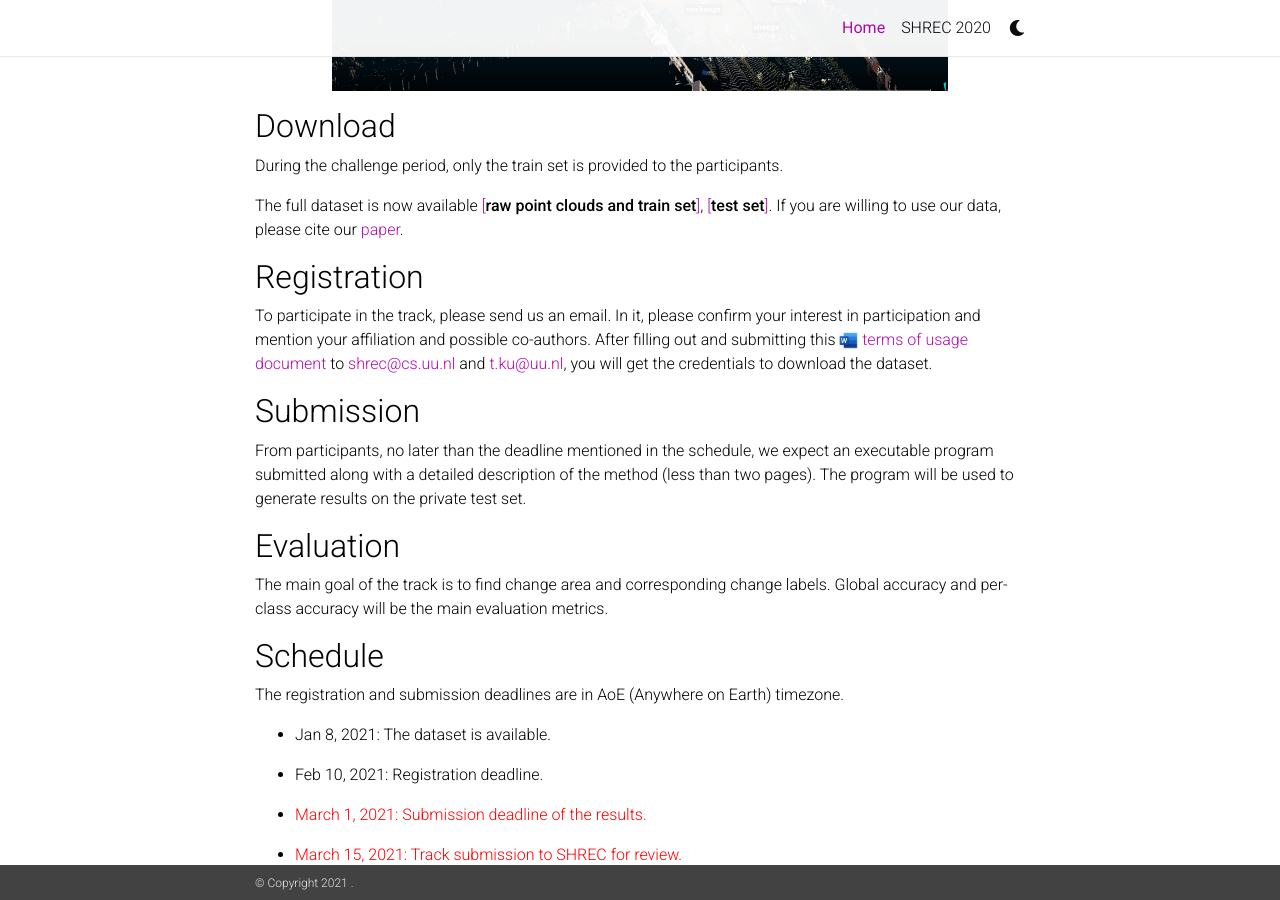
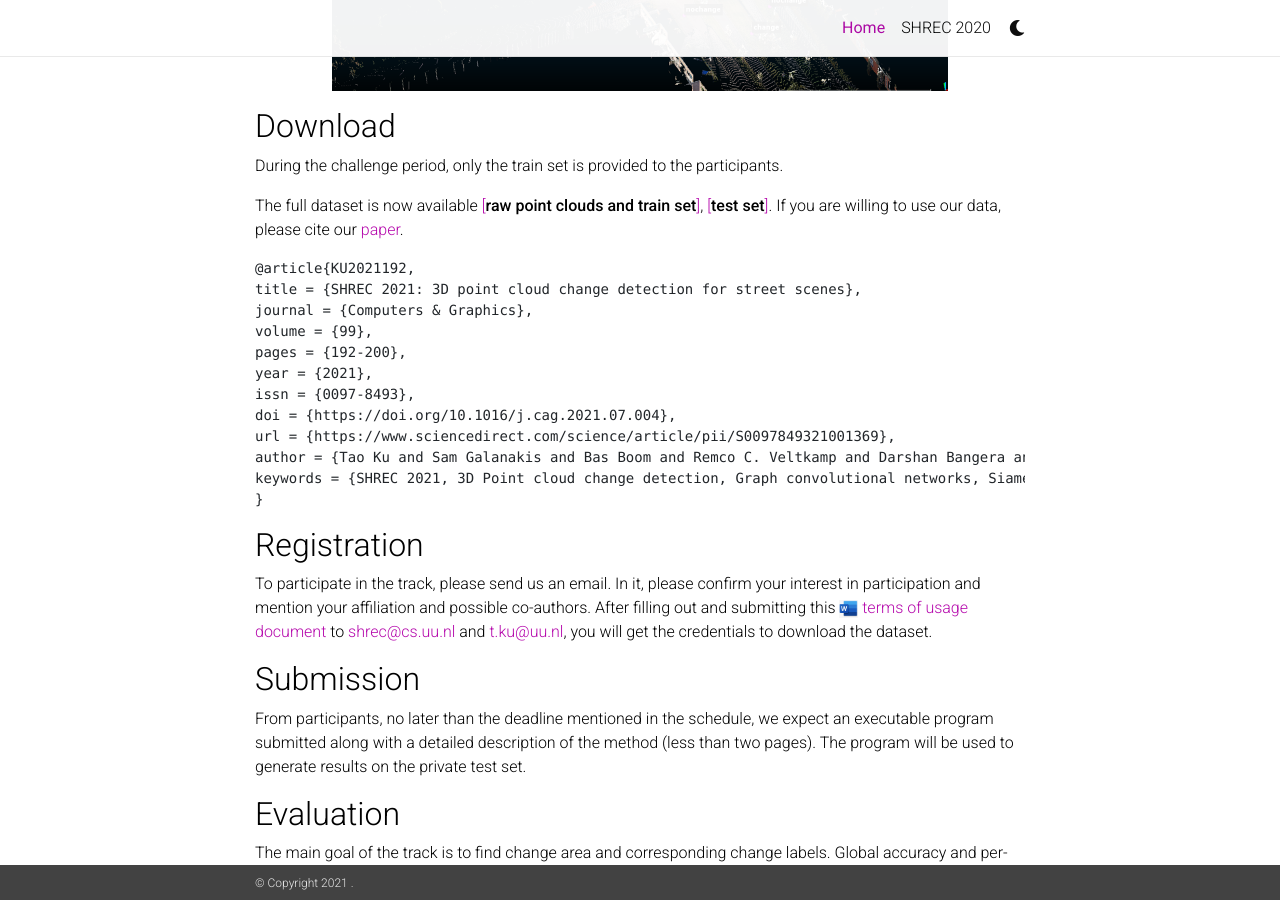
Before and after one commit to kutao207/kutao207.github.io, a Jekyll site: the page built from _pages/home.md, in a window 1280 px wide and 900 px high, scrolled down 2632 px. Built offline with Jekyll 4.4.1, drawn with Linux system fonts in a browser that asks for light colours; nearby versions of some CDN libraries; emoji names are drawn with the system emoji font; a style sheet for code colours, icons or effects is not loaded.

Commit message:
Update home.md

````diff
--- a/_pages/home.md
+++ b/_pages/home.md
@@ -115,6 +115,22 @@ During the challenge period, only the train set is provided to the participants.
 
 The full dataset is now available [[**raw point clouds and train set**]](https://drive.google.com/drive/folders/1SVc4fXt5sZBZgqu1ko7xmB9y383H6c9A?usp=sharing), [[**test set**]](https://drive.google.com/drive/folders/1qZvDq-n6qrrRSwa7OKinUiq3JzsHG50z?usp=sharing). If you are willing to use our data, please cite our [paper](https://www.sciencedirect.com/science/article/abs/pii/S0097849321001369).
 
+```
+@article{KU2021192,
+title = {SHREC 2021: 3D point cloud change detection for street scenes},
+journal = {Computers & Graphics},
+volume = {99},
+pages = {192-200},
+year = {2021},
+issn = {0097-8493},
+doi = {https://doi.org/10.1016/j.cag.2021.07.004},
+url = {https://www.sciencedirect.com/science/article/pii/S0097849321001369},
+author = {Tao Ku and Sam Galanakis and Bas Boom and Remco C. Veltkamp and Darshan Bangera and Shankar Gangisetty and Nikolaos Stagakis and Gerasimos Arvanitis and Konstantinos Moustakas},
+keywords = {SHREC 2021, 3D Point cloud change detection, Graph convolutional networks, Siamese networks},
+}
+```
+
+
 ## Registration
 
 To participate in the track, please send us an email. In it, please confirm your interest in participation and mention your affiliation and possible co-authors. After filling out and submitting this <img src="/assets/word_icon.jpeg" height="18"> [terms of usage document](/assets/SHREC2021%20Terms%20of%20Use%20of%20CMT%20UU%20%20data.docx) to [shrec@cs.uu.nl](mailto:shrec@cs.uu.nl) and [t.ku@uu.nl](mailto:t.ku@uu.nl), you will get the credentials to download the dataset.
````
